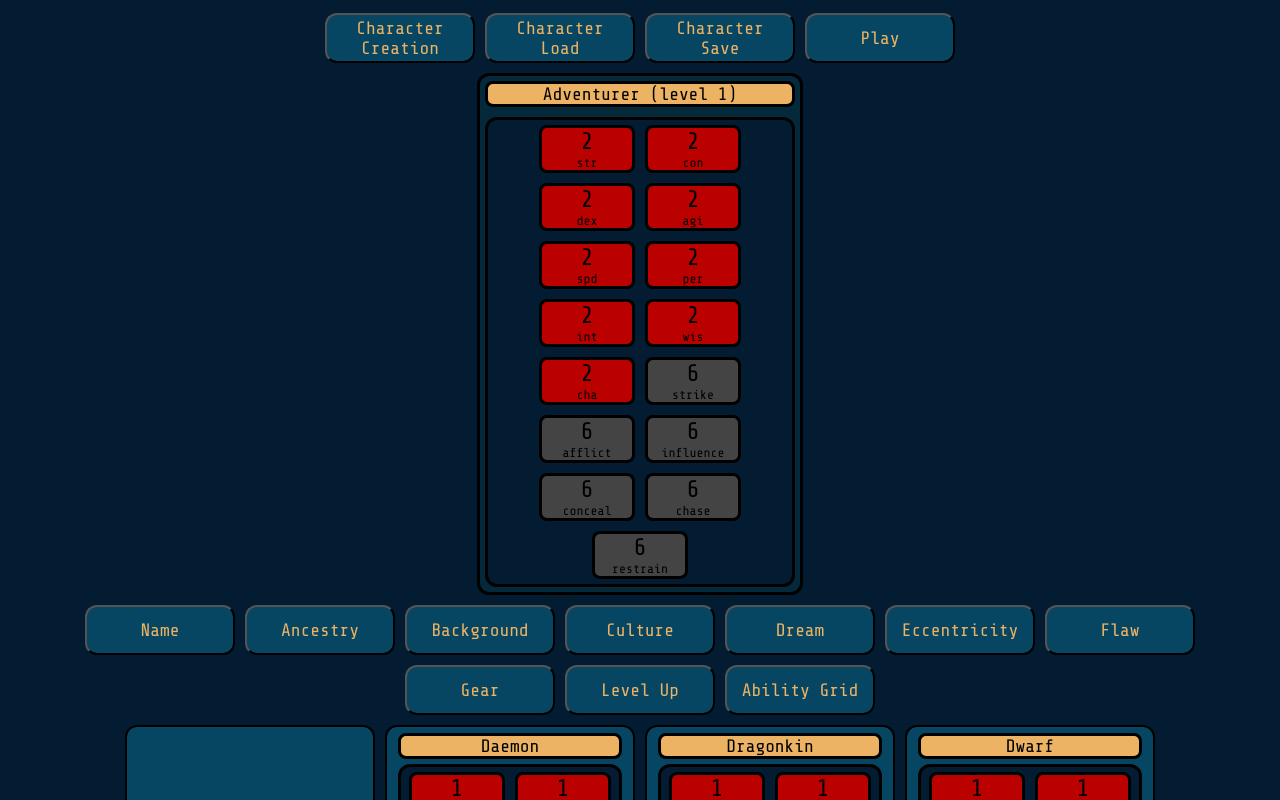
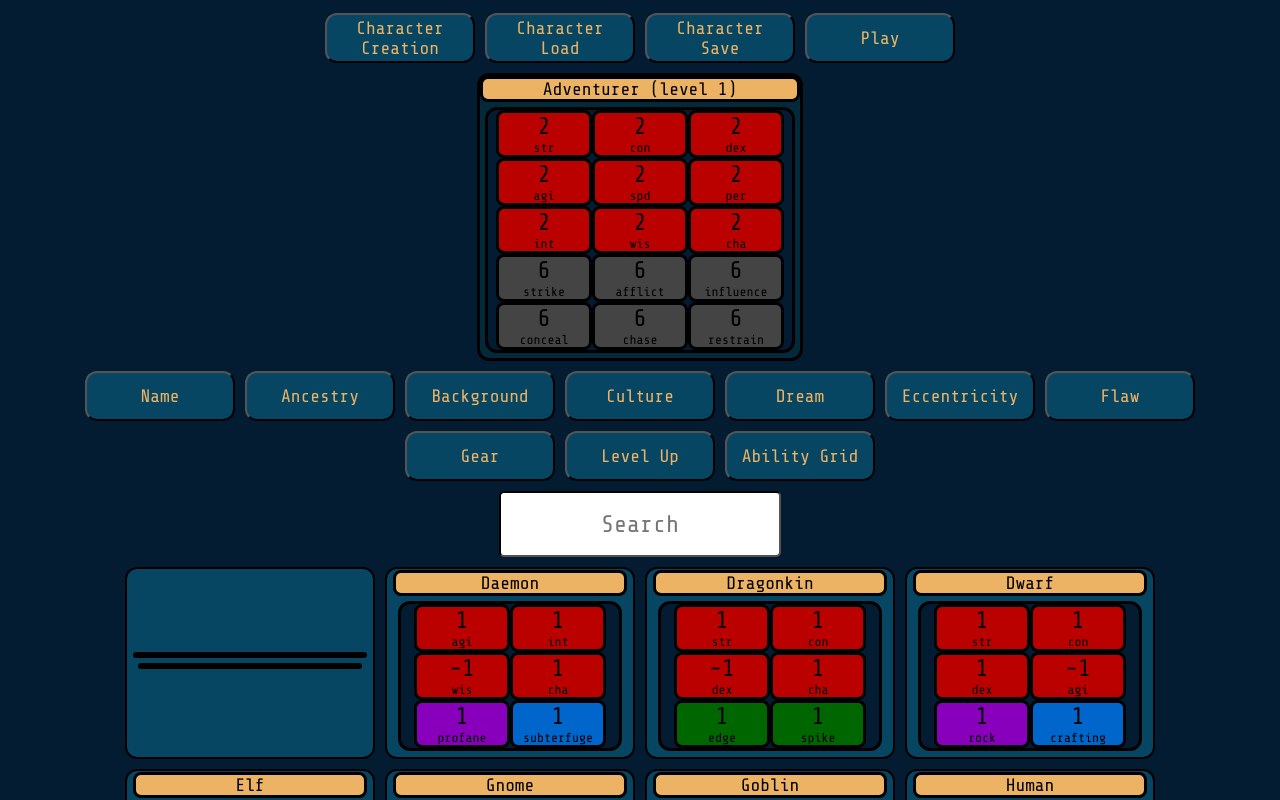
Before and after one commit to NickBrownMaths/nbttrpg, a React (Create React App) app: page / in a window 1280 px wide. Shown: the top 800 px of the page. Built offline with nearby package versions, Linux system fonts and the light colour scheme.

Commit message:
character creation screens are now searchable

```diff
--- a/src/App.css
+++ b/src/App.css
@@ -95,7 +95,7 @@ body {
 .Statbox,
 .StatboxZero,
 .LevelUpButton {
-  margin: 5px;
+  margin: 0px;
   font-family: var(--fontFont);
   background-color: var(--colourAccent);
 }
--- a/src/components/GearBar.js
+++ b/src/components/GearBar.js
@@ -6,7 +6,7 @@ function GearBar(props) {
       <div className="WideCard ColourMid">
         {
           props.gear.map((g, index) => (
-            <StatCard key={index} index={index} name={g.name} statblock={g} setABCDEF={props.setDelGear} />
+            <StatCard key={index} index={index} name={g.name} statblock={g} setABCDEF={props.setDelGear} searchTerm=''/>
           ))
         }
       </div>
--- /dev/null
+++ b/src/components/SearchForm.js
@@ -0,0 +1,14 @@
+import { useForm } from 'react-hook-form';
+
+function SearchForm(props) {
+
+  const { register, handleSubmit } = useForm();
+
+  return (
+    <form className='NameForm' onChange={handleSubmit ((data) => {props.setSearchTerm(data.search)})}>
+      <input {...register('search')} placeholder='Search' className='NameInput' />
+    </form>
+  )
+}
+
+export default SearchForm;
--- a/src/components/StatCard.js
+++ b/src/components/StatCard.js
@@ -3,32 +3,35 @@ import '../App.css';
 import Statbox from "./Statbox";
 
 function StatCard(props) {
+
+  if (props.searchTerm === '' || props.name.toLowerCase().includes(props.searchTerm.toLowerCase())) {
     return (
       <button className="NarrowCard ColourLight ColourMidHover" onClick={() => { props.setABCDEF(props.index) }}>
         <div className="NameBox"> {props.name} </div>
         <div className="Statbar">
           {
             Object.keys(props.statblock.STAT).map((objKey, index) => (
-            <Statbox key={index} stat={props.statblock.STAT[objKey]} statlabel={objKey} statType='STAT'/>
+              <Statbox key={index} stat={props.statblock.STAT[objKey]} statlabel={objKey} statType='STAT' />
             ))
           }
           {
             Object.keys(props.statblock.ELMT).map((objKey, index) => (
-            <Statbox key={index} stat={props.statblock.ELMT[objKey]} statlabel={objKey} statType='ELMT'/>
+              <Statbox key={index} stat={props.statblock.ELMT[objKey]} statlabel={objKey} statType='ELMT' />
             ))
           }
           {
             Object.keys(props.statblock.TRNG).map((objKey, index) => (
-            <Statbox key={index} stat={props.statblock.TRNG[objKey]} statlabel={objKey} statType='TRNG'/>
+              <Statbox key={index} stat={props.statblock.TRNG[objKey]} statlabel={objKey} statType='TRNG' />
             ))
           }
           {
             Object.keys(props.statblock.GEAR).map((objKey, index) => (
-            <Statbox key={index} stat={props.statblock.GEAR[objKey]} statlabel={objKey} statType='GEAR'/>
+              <Statbox key={index} stat={props.statblock.GEAR[objKey]} statlabel={objKey} statType='GEAR' />
             ))
           }
         </div>
       </button>
     )
   }
+}
 export default StatCard;
--- a/src/pages/CCTab.js
+++ b/src/pages/CCTab.js
@@ -13,7 +13,7 @@ function CCTab(props) {
       <div className="SubDivsInRow">
         {
           allstats.a.map((a, index) => (
-            <StatCard key={index} index={index} name={a.name} statblock={a} setABCDEF={props.setAncestry} />
+            <StatCard key={index} index={index} name={a.name} statblock={a} setABCDEF={props.setAncestry} searchTerm={props.searchTerm} />
           ))
         }
       </div>
@@ -24,7 +24,7 @@ function CCTab(props) {
       <div className="SubDivsInRow">
         {
           allstats.b.map((b, index) => (
-            <StatCard key={index} index={index} name={b.name} statblock={b} setABCDEF={props.setBackground} />
+            <StatCard key={index} index={index} name={b.name} statblock={b} setABCDEF={props.setBackground} searchTerm={props.searchTerm} />
           ))
         }
       </div>
@@ -35,7 +35,7 @@ function CCTab(props) {
       <div className="SubDivsInRow">
         {
           allstats.c.map((c, index) => (
-            <StatCard key={index} index={index} name={c.name} statblock={c} setABCDEF={props.setCulture} />
+            <StatCard key={index} index={index} name={c.name} statblock={c} setABCDEF={props.setCulture} searchTerm={props.searchTerm} />
           ))
         }
       </div>
@@ -46,7 +46,7 @@ function CCTab(props) {
       <div className="SubDivsInRow">
         {
           allstats.d.map((d, index) => (
-            <StatCard key={index} index={index} name={d.name} statblock={d} setABCDEF={props.setDream} />
+            <StatCard key={index} index={index} name={d.name} statblock={d} setABCDEF={props.setDream} searchTerm={props.searchTerm} />
           ))
         }
       </div>
@@ -57,7 +57,7 @@ function CCTab(props) {
       <div className="SubDivsInRow">
         {
           allstats.e.map((e, index) => (
-            <StatCard key={index} index={index} name={e.name} statblock={e} setABCDEF={props.setEccentricity} />
+            <StatCard key={index} index={index} name={e.name} statblock={e} setABCDEF={props.setEccentricity} searchTerm={props.searchTerm} />
           ))
         }
       </div>
@@ -68,7 +68,7 @@ function CCTab(props) {
       <div className="SubDivsInRow">
         {
           allstats.f.map((f, index) => (
-            <StatCard key={index} index={index} name={f.name} statblock={f} setABCDEF={props.setFlaw} />
+            <StatCard key={index} index={index} name={f.name} statblock={f} setABCDEF={props.setFlaw} searchTerm={props.searchTerm} />
           ))
         }
       </div>
@@ -79,7 +79,7 @@ function CCTab(props) {
       <div className="SubDivsInRow">
         {
           allstats.g.map((g, index) => (
-            <StatCard key={index} index={index} name={g.name} statblock={g} setABCDEF={props.setAddGear} />
+            <StatCard key={index} index={index} name={g.name} statblock={g} setABCDEF={props.setAddGear} searchTerm={props.searchTerm} />
           ))
         }
       </div>
--- a/src/pages/CharacterCreation.js
+++ b/src/pages/CharacterCreation.js
@@ -1,13 +1,15 @@
-import { useState } from 'react';
+import { useEffect, useState } from 'react';
 
 import NavBar from "../components/NavBar";
 import HeroBar from '../components/HeroBar';
 import CCTab from './CCTab';
 import GearBar from '../components/GearBar';
+import SearchForm from '../components/SearchForm';
 
 function CharacterCreation(props) {
 
   const [currentTab, setCurrentTab] = useState('A');
+  const [searchTerm, setSearchTerm] = useState('');
 
   let buttons = [];
   buttons.push([() => setCurrentTab('N'), 'Name',]);
@@ -36,6 +38,7 @@ function CharacterCreation(props) {
         />
       </div>
       <NavBar buttons={buttons} />
+      <SearchForm setSearchTerm={setSearchTerm} />
       <CCTab
         currentTab={currentTab}
         statblock={props.statblock}
@@ -48,6 +51,7 @@ function CharacterCreation(props) {
         setName={props.setName}
         setLevelUpMessage={props.setLevelUpMessage}
         setAddGear={props.setAddGear}
+        searchTerm={searchTerm}
       />
     </div>
   )
```
Lines whose indentation alone changed are shown as unchanged.
